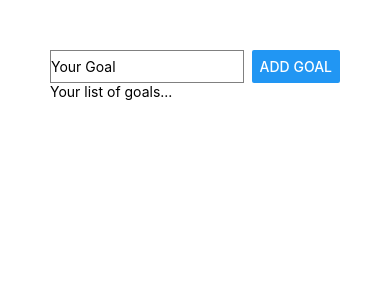
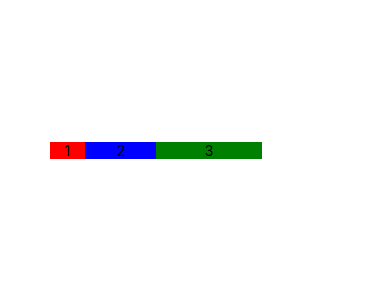
Before and after one commit to Conrad-E-Code/geofencer-test, a React Native app: screen / in a window 390 px wide. Shown: the top 300 px of the page. Built offline with nearby package versions, Linux system fonts and the light colour scheme.

Commit message:
flexbox lab

```diff
--- a/App.js
+++ b/App.js
@@ -4,13 +4,16 @@
 export default function App() {
   return (
     <View style={styles.appContainer}>
-      <View style={styles.inputContainer}>
-        <TextInput style={styles.textInput} placeholder="Your Goal"/>
-        <Button title="add goal"/>
+      <View style={styles.firstBox}>
+        <Text>1</Text>
       </View>
-      <View>
-        <Text>Your list of goals...</Text>
+      <View style={styles.secondBox}>
+        <Text>2</Text>
       </View>
+      <View style={styles.thirdBox}>
+        <Text>3</Text>
+      </View>
+
     </View>
 
   );
@@ -19,19 +22,31 @@
 const styles = StyleSheet.create({
   appContainer: {
     padding: 50,
+    flexDirection: 'row',
+    height: 300,
+    width: '80%',
+    justifyContent: 'space-between',
+    alignItems: 'center'
 
   },
-  inputContainer: {
-    flexDirection: "row",
-    justifyContent: 'space-between'
-
+  firstBox: {
+    backgroundColor: "red",
+    flex: 1,
+    justifyContent: 'center',
+    alignItems: 'center'
   },
-  textInput: {
-    borderWidth: 1,
-    borderColor: 'grey',
-    width: '80%',
-    marginRight: 8
-  }
+  secondBox: {
+    backgroundColor: "blue",
+    flex: 2,
+    justifyContent: 'center',
+    alignItems: 'center'
+  },
+  thirdBox: {
+    backgroundColor: "green",
+    flex: 3,
+    justifyContent: 'center',
+    alignItems: 'center'
+  },
 
 });
 
```
